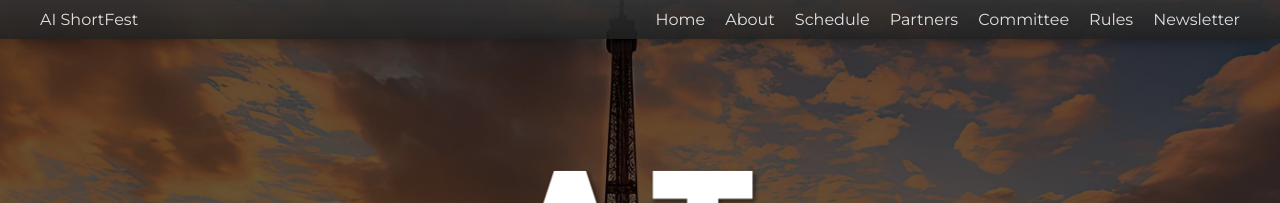
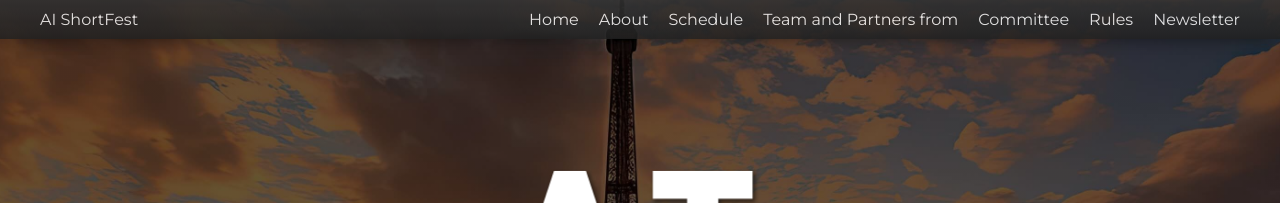
Before and after one commit to aishortfest/aishortfest.github.io, a Jekyll site: the page built from index.html, in a window 1280 px wide. Shown: the top 203 px of the page. Built offline with Jekyll 4.4.1, drawn with Linux system fonts in a browser that asks for light colours.

Commit message:
Update index.html

```diff
--- a/index.html
+++ b/index.html
@@ -16,7 +16,7 @@ layout: default
           <li><a href="#home">Home</a></li>
           <li><a href="#about">About</a></li>
           <li><a href="#schedule">Schedule</a></li>
-          <li><a href="#partners">Partners</a></li>
+          <li><a href="#partners">Team and Partners from</a></li>
           <li><a href="#committee">Committee</a></li>
           <li><a href="#rules">Rules</a></li>
           <li><a href="#newsletter">Newsletter</a></li>
```
